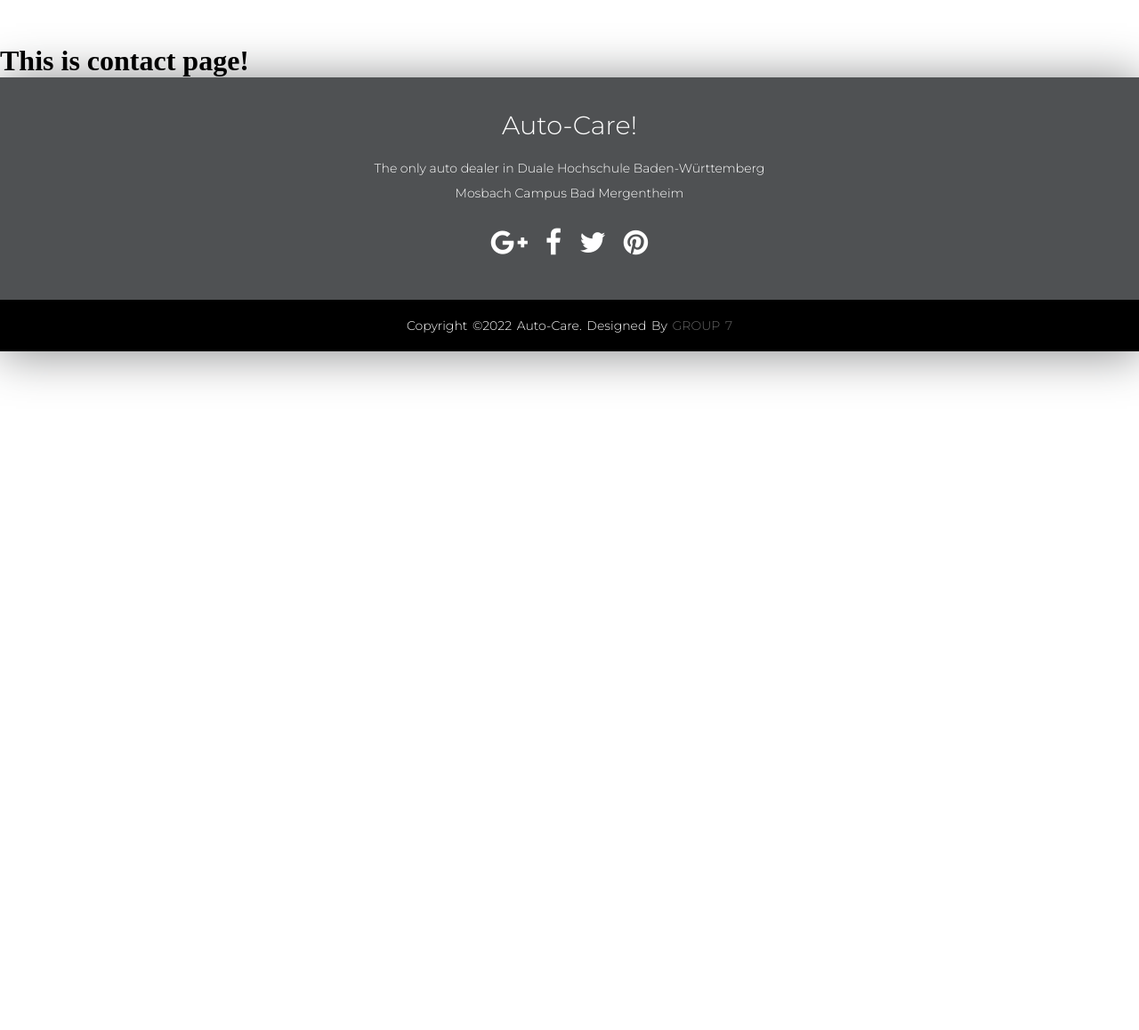
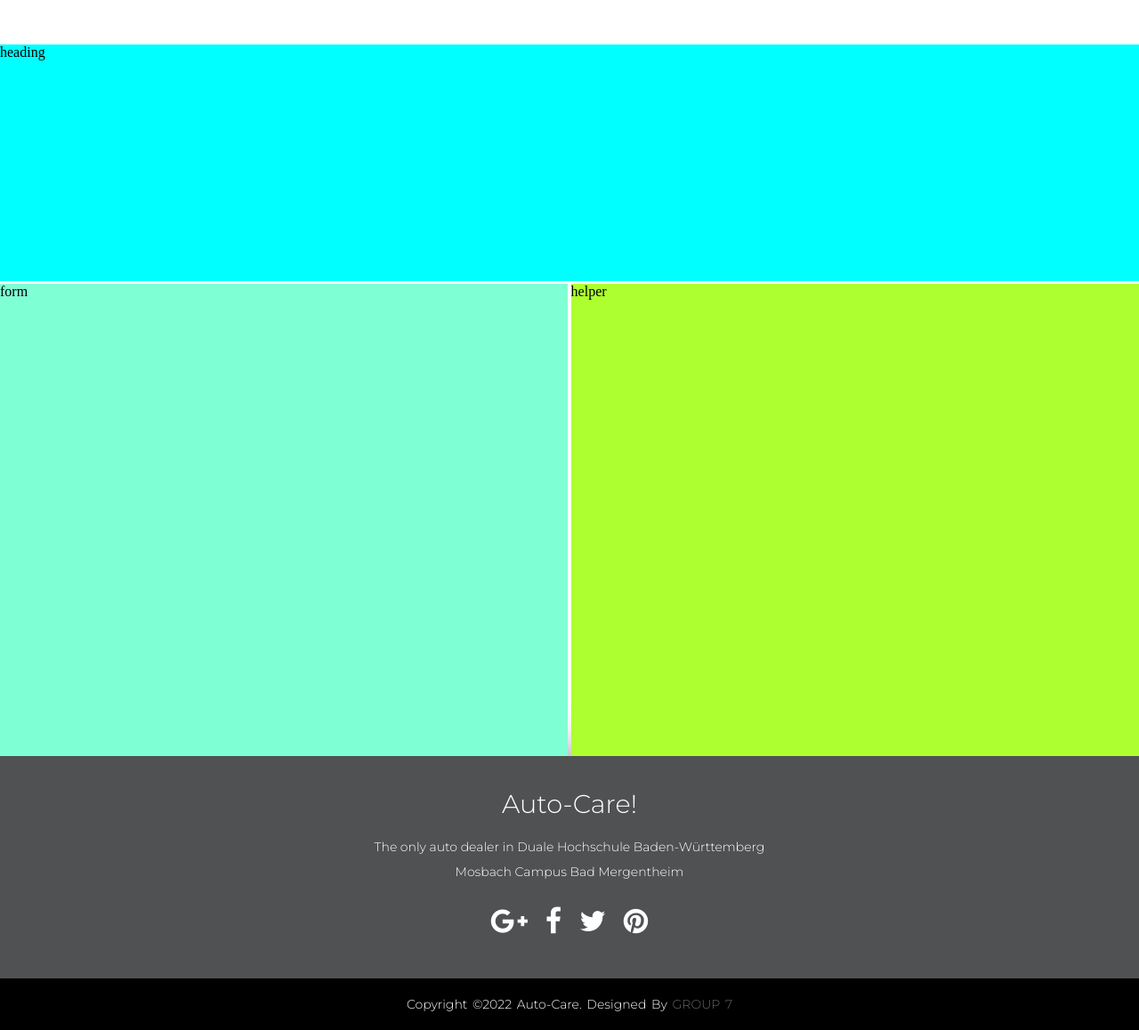
Before and after one commit to AdriansRubins/gruppe07-projekt, a PHP site: page /kontakt.php in a window 1280 px wide. Shown: the part 100-1258 px from the top of the page at 89% size. Before the commit the page ends 530 px from the top, so only its background shows below. Run offline with PHP 8.4, Linux system fonts and the light colour scheme.

Commit message:
Checkout in browser!

```diff
--- a/kontakt.php
+++ b/kontakt.php
@@ -4,7 +4,9 @@ include ('./php/templates/header.php');
 ?>
 
 <div class="kontaktgrid">
-    <h1>This is contact page!</h1>
+    <div class="heading">heading</div>
+    <div class="form">form</div>
+    <div class="helper">helper</div>
 </div>
 <?php include ('./php/templates/footer.php'); ?>
 </body>
@@ -15,5 +17,27 @@ include ('./php/templates/header.php');
     .kontaktgrid{
         display: grid;
         margin-top: 150px;
+        grid-template-columns: 1fr 1fr;
+        grid-template-rows: 1fr 2fr;
+        grid-template-areas:
+        "heading heading"
+        "form helper";
+        border: 1px;
+        width: 100vw;
+        grid-gap: 0.2rem;
+        height:100vh;
     }
+    .heading{
+        grid-area: heading;
+        background: aqua;
+    }
+    .form{
+        grid-area: form;
+        background: aquamarine;
+    }
+    .helper{
+        grid-area: helper;
+        background: greenyellow;
+    }
+
 </style>
```
